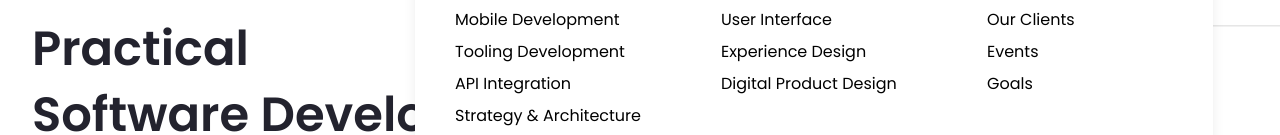
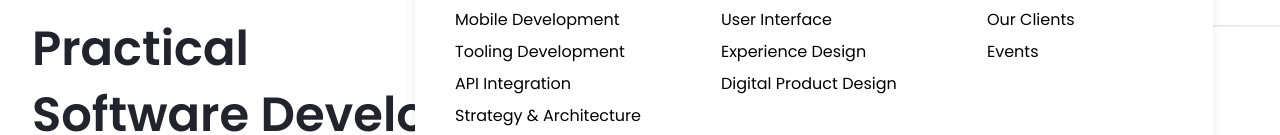
Before and after one commit to nongdan-dev/website, a React (Vite) app: page / in a window 1280 px wide. Both pictures are taken after a click on the button "Services". Shown: the part 176-311 px from the top of the page. Built offline with nearby package versions, Linux system fonts and the light colour scheme.

Commit message:
Update nav item

```diff
--- a/src/layout/Footer.tsx
+++ b/src/layout/Footer.tsx
@@ -169,11 +169,6 @@ function Footer() {
                     Events
                   </Link>
                 </li>
-                <li>
-                  <Link to='/' className='inline-block py-1'>
-                    Goals
-                  </Link>
-                </li>
               </ul>
             </nav>
           </div>
--- a/src/layout/Header.tsx
+++ b/src/layout/Header.tsx
@@ -89,7 +89,7 @@ function DropdownMenu({
       <Popover.Portal container={containerRef.current}>
         <Popover.Content
           sideOffset={16}
-          className='data-[state=open]:animate-slideUpAndFade z-10 grid grid-cols-3 gap-20 rounded-b-md bg-white px-10 py-8 shadow-lg'
+          className='z-10 grid grid-cols-3 gap-20 rounded-b-md bg-white px-10 py-8 shadow-lg data-[state=open]:animate-slideUpAndFade'
         >
           <nav aria-label='Development'>
             <span aria-hidden='true' className='font-semibold'>
@@ -175,11 +175,6 @@ function DropdownMenu({
                   Events
                 </Link>
               </li>
-              <li>
-                <Link to='/' className='inline-block py-1'>
-                  Goals
-                </Link>
-              </li>
             </ul>
           </nav>
         </Popover.Content>
```
